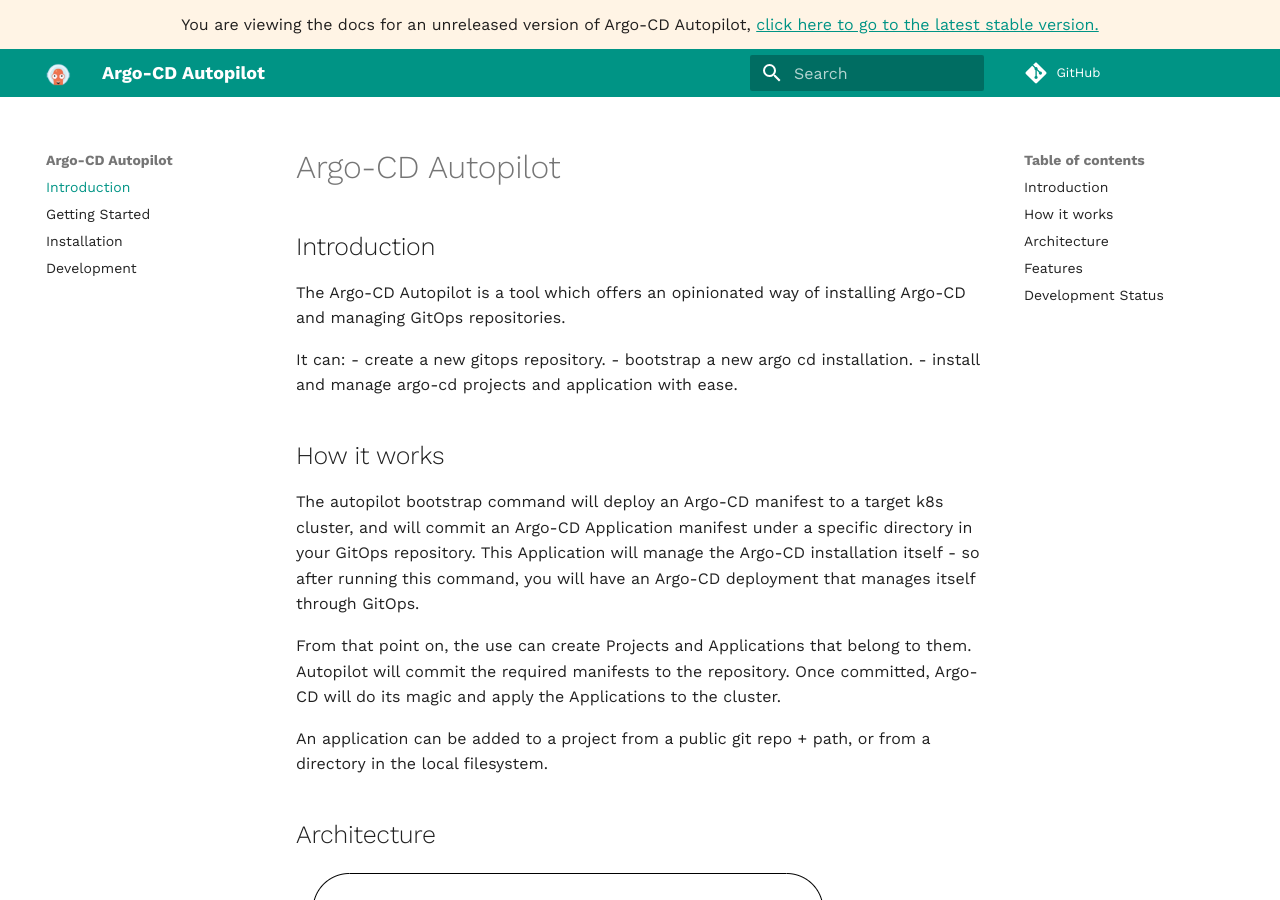
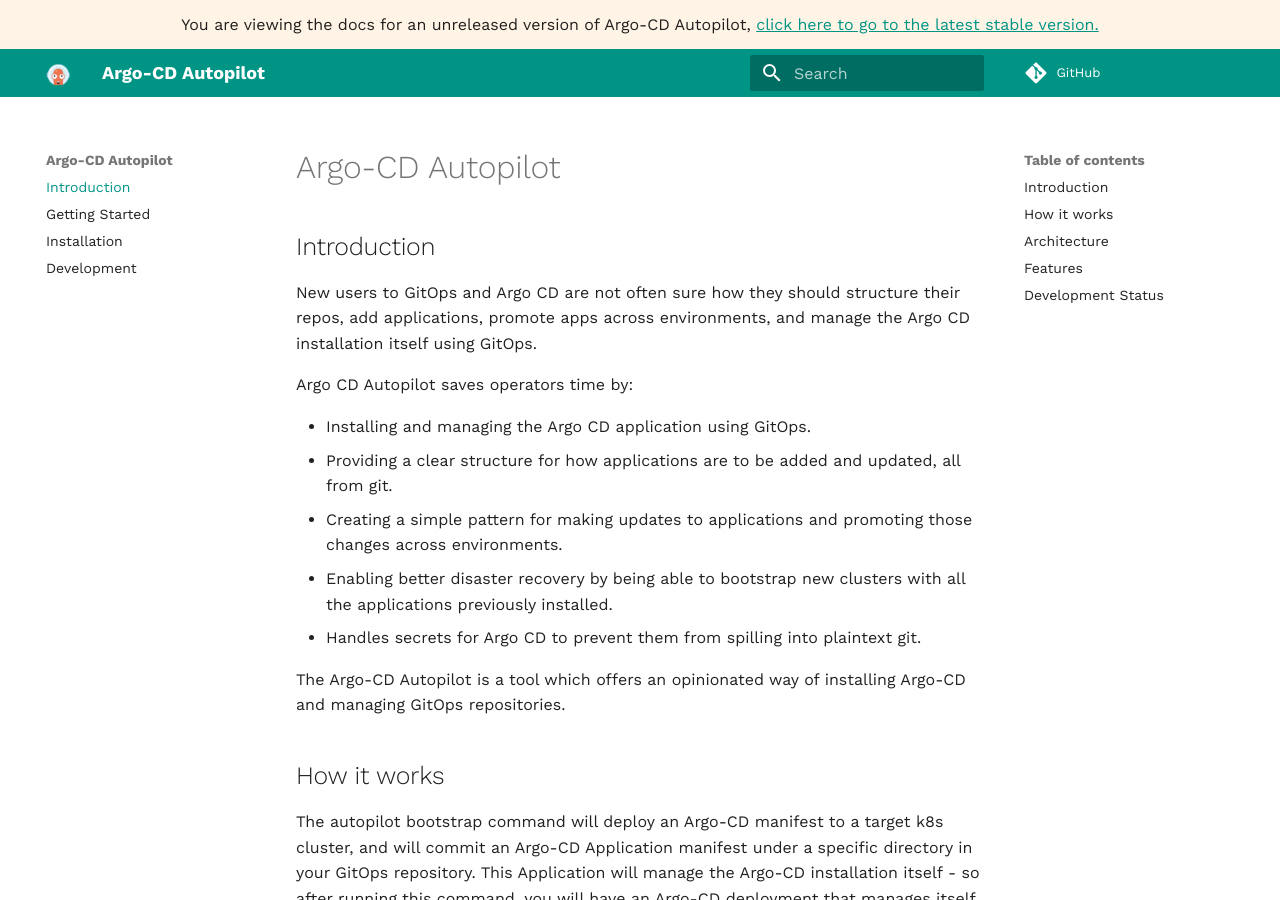
Before and after one commit to argoproj-labs/argocd-autopilot, an MkDocs documentation site: the page built from docs/index.md, in a window 1280 px wide and 900 px high. Built offline with MkDocs 1.6.1 and Material for MkDocs 9.7.7, drawn with Linux system fonts in a browser that asks for light colours; comment, search, counter and statistics services are not loaded.

Commit message:
update the value of argo

```diff
--- a/docs/index.md
+++ b/docs/index.md
@@ -2,13 +2,17 @@
 
 ## Introduction
 
+New users to GitOps and Argo CD are not often sure how they should structure their repos, add applications, promote apps across environments, and manage the Argo CD installation itself using GitOps.
+
+Argo CD Autopilot saves operators time by:
+
+- Installing and managing the Argo CD application using GitOps.
+- Providing a clear structure for how applications are to be added and updated, all from git.
+- Creating a simple pattern for making updates to applications and promoting those changes across environments.
+- Enabling better disaster recovery by being able to bootstrap new clusters with all the applications previously installed.
+- Handles secrets for Argo CD to prevent them from spilling into plaintext git.
+
 The Argo-CD Autopilot is a tool which offers an opinionated way of installing Argo-CD and managing GitOps repositories.
-
-It can:
-- create a new gitops repository.
-- bootstrap a new argo cd installation.
-- install and manage argo-cd projects and application with ease.
-
 
 ## How it works
 The autopilot bootstrap command will deploy an Argo-CD manifest to a target k8s cluster, and will commit an Argo-CD Application manifest under a specific directory in your GitOps repository. This Application will manage the Argo-CD installation itself - so after running this command, you will have an Argo-CD deployment that manages itself through GitOps.
```
Also changed, not shown: README.md (+10 -5 lines).
